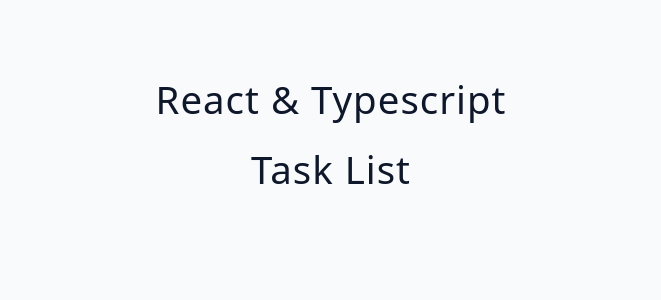
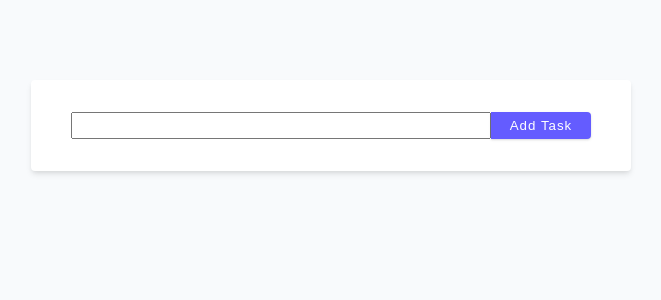
Before and after one commit to sun-n-y/typeScriptWithReact, a React (Vite) app: page / in a window 1280 px wide. Shown: the top 300 px of the page, without its empty margins (309-970 px from the left). Built offline with nearby package versions, Linux system fonts and the light colour scheme.

Commit message:
add list app

```diff
--- /dev/null
+++ b/src/starter/10-tasks/Form.tsx
@@ -0,0 +1,39 @@
+import { useState } from 'react';
+import { type Task } from './types';
+
+type ComponentProps = {
+  addTask(task: Task): void;
+};
+
+const Form = ({ addTask }: ComponentProps) => {
+  const [task, setTask] = useState('');
+
+  const submitHandler = (e: React.FormEvent<HTMLFormElement>) => {
+    e.preventDefault();
+    if (!task) {
+      alert('please enter value');
+      return;
+    }
+    addTask({
+      id: new Date().getTime().toString(),
+      description: task,
+      isCompleted: false,
+    });
+  };
+
+  return (
+    <form className="form task-form" onSubmit={submitHandler}>
+      <input
+        type="text"
+        name="form-input"
+        value={task}
+        onChange={(e) => setTask(e.target.value)}
+      />
+      <button type="submit" className="btn ">
+        add task
+      </button>
+    </form>
+  );
+};
+
+export default Form;
--- /dev/null
+++ b/src/starter/10-tasks/List.tsx
@@ -0,0 +1,27 @@
+import { type Task } from './types';
+
+type ListProps = {
+  list: Task[];
+  toggleTask: ({ id }: { id: string }) => void;
+};
+
+const List = ({ list, toggleTask }: ListProps) => {
+  return (
+    <ul className="list">
+      {list.map((task) => {
+        return (
+          <li key={task.id}>
+            <p className="task-text">{task.description}</p>
+            <input
+              type="checkbox"
+              checked={task.isCompleted}
+              onChange={() => toggleTask({ id: task.id })}
+            />
+          </li>
+        );
+      })}
+    </ul>
+  );
+};
+
+export default List;
--- a/src/starter/10-tasks/index.tsx
+++ b/src/starter/10-tasks/index.tsx
@@ -1,9 +1,44 @@
+import { useState, useEffect } from 'react';
+import Form from './Form';
+import List from './List';
+import { type Task } from './types';
+
+function loadTasks(): Task[] {
+  const storedTasks = localStorage.getItem('tasks');
+  return storedTasks ? JSON.parse(storedTasks) : [];
+}
+
+function updateStorage(tasks: Task[]): void {
+  localStorage.setItem('tasks', JSON.stringify(tasks));
+}
+
 function Component() {
+  const [list, setList] = useState<Task[]>(() => loadTasks());
+
+  function addTask(task: Task) {
+    setList([...list, task]);
+  }
+
+  const toggleTask = ({ id }: { id: string }) => {
+    setList(
+      list.map((task) => {
+        if (task.id === id) {
+          return { ...task, isCompleted: !task.isCompleted };
+        }
+        return task;
+      })
+    );
+  };
+
+  useEffect(() => {
+    updateStorage(list);
+  }, [list]);
+
   return (
-    <div>
-      <h2>React & Typescript</h2>
-      <h2>Task List</h2>
-    </div>
+    <section>
+      <Form addTask={addTask} />
+      <List list={list} toggleTask={toggleTask} />
+    </section>
   );
 }
 export default Component;
--- /dev/null
+++ b/src/starter/10-tasks/types.ts
@@ -0,0 +1,5 @@
+export type Task = {
+  id: string;
+  description: string;
+  isCompleted: boolean;
+};
```
